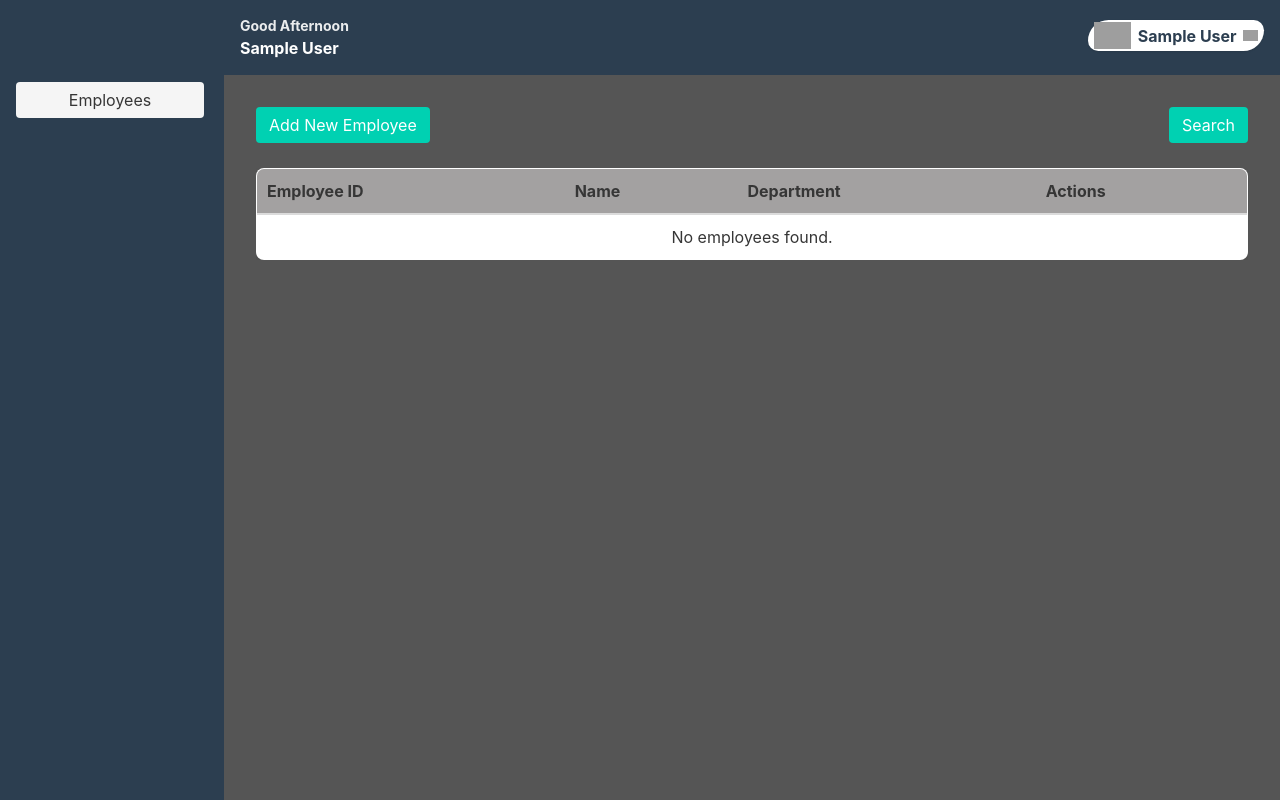
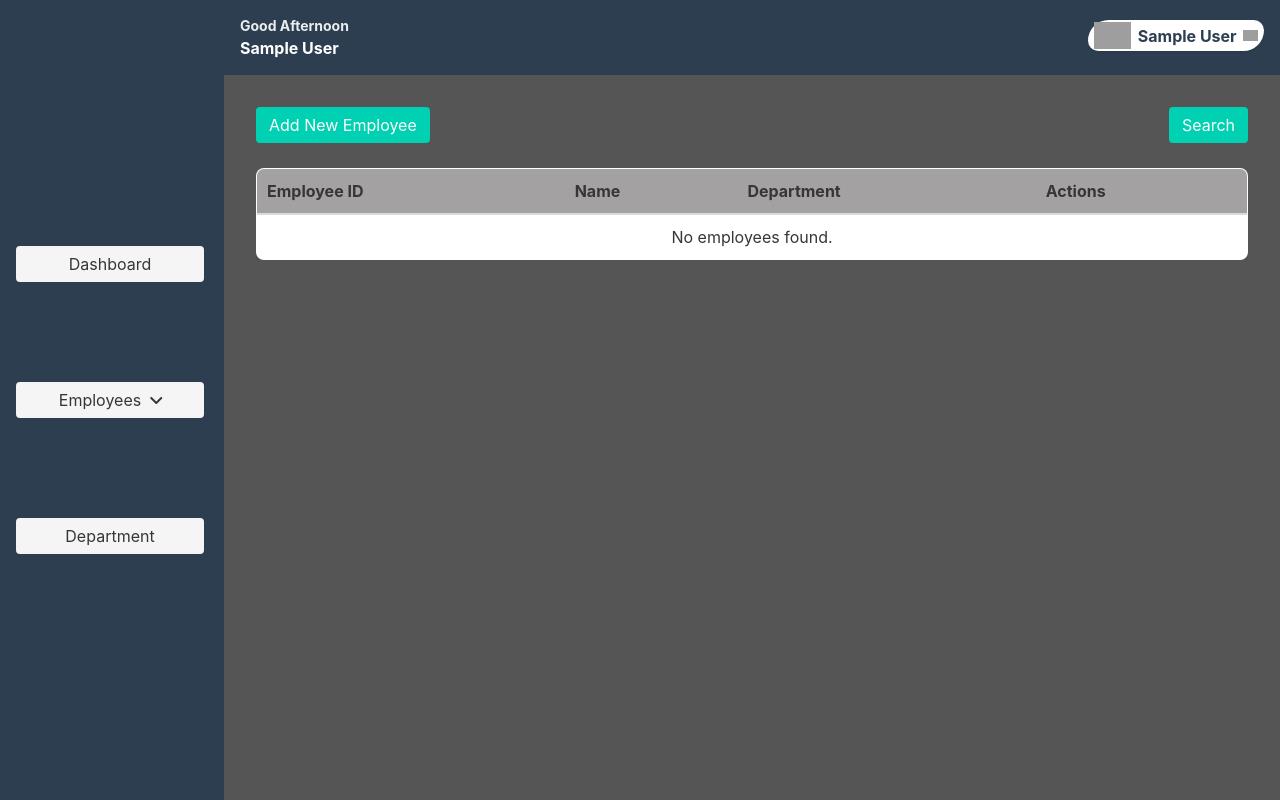
Before and after one commit to AshiMahajan/Employee-Analysis-and-Termination-algo, a Flask app: page /dashboard in a window 1280 px wide. Run offline with Flask 3, Linux system fonts and the light colour scheme; the visitor is signed in with stand-in values (Sample User, id 1); data that the repository does not hold is empty; some libraries are stand-ins or nearby versions; grey boxes are pictures that could not be loaded.

Commit message:
Revamp sidebar with dropdown and dashboard links
Updated the sidebar to include a dashboard button, a dropdown for employee roles (Manager and Associate), and a department button. Added new styles for hover effects and dropdown appearance, and included a script to toggle the dropdown menu for improved navigation.

```diff
--- a/templates/base.html
+++ b/templates/base.html
@@ -145,21 +145,128 @@
         max-height: 200px;
         opacity: 1;
       }
+      a.dropdown-item:hover {
+        background-color: transparent;
+      }
+      .zoom_hover{
+        font-size: 18px;
+        color: antiquewhite;
+        transition: transform 0.2s ease-in-out;
+        display: inline-block;
+        }
+
+       .zoom_hover:hover {
+        transform: scale(1.1);
+        }
     </style>
   </head>
   <body>
     <div class="container-flex">
       <!-- Sidebar -->
-      <div class="sidebar">
+      <div class="sidebar" style="justify-content: center">
         <!-- Only Employees Button -->
-        <div style="margin-top: 35%">
+        <div style="display: flex; flex-direction: column; gap: 100px">
+          <!-- Dashboard button -->
           <a
             href="{{ url_for('dashboard') }}"
             class="button is-light is-fullwidth"
           >
-            Employees
+            Dashboard
+          </a>
+
+          <!-- Employees dropdown -->
+          <div class="dropdown is-fullwidth" id="employeeDropdown">
+            <div class="dropdown-trigger" style="width: 100%">
+              <button
+                class="button is-light is-fullwidth"
+                aria-haspopup="true"
+                aria-controls="dropdown-menu"
+                onclick="toggleDropdown()"
+              >
+                <span>Employees</span>
+                <span class="icon is-small">
+                  <i class="fas fa-angle-down" aria-hidden="true"></i>
+                </span>
+              </button>
+            </div>
+            <div
+              class="dropdown-menu"
+              id="dropdown-menu"
+              role="menu"
+              style="width: 100%; text-align: center"
+            >
+              <div
+                class="dropdown-content"
+                style="
+                  background-color: #2c3e50;
+                  box-shadow: none;
+                  padding: 0px;
+                "
+              >
+                <a
+                  href="{{ url_for('dashboard') }}"
+                  class="dropdown-item"
+                  style="color: antiquewhite; display: flex;
+                        flex-direction: row;
+                        justify-content: space-evenly;"
+                >
+                  <span></span><img
+                src="{{ url_for('static', filename='images/icons8-branch-50.png') }}"
+                alt="User Icon"
+                width="24"
+                height="24"
+                    >
+                    <span class="zoom_hover" style="font-size: 18px; color: antiquewhite"
+                      >Manager</span
+                    ></span
+                  >
+                  <!-- Arrow style -->
+                </a>
+                <a
+                  href="{{ url_for('add_employee') }}"
+                  class="dropdown-item"
+                  style="color: antiquewhite; display: flex;
+                        flex-direction: row;
+                        justify-content: space-evenly;"
+                >
+                  <span></span><img
+                src="{{ url_for('static', filename='images/icons8-branch-50.png') }}"
+                alt="User Icon"
+                width="24"
+                height="24"
+                    >
+                    <span class="zoom_hover" style="font-size: 18px; color: antiquewhite"
+                      >Associate</span
+                    ></span
+                  >
+                  <!-- Arrow style -->
+                </a>
+              </div>
+            </div>
+          </div>
+
+          <!-- Department button -->
+          <a
+            href="{{ url_for('dashboard') }}"
+            class="button is-light is-fullwidth"
+          >
+            Department
           </a>
         </div>
+
+        <!-- FontAwesome for arrow icon -->
+        <script
+          src="https://kit.fontawesome.com/a076d05399.js"
+          crossorigin="anonymous"
+        ></script>
+
+        <!-- Toggle Script -->
+        <script>
+          function toggleDropdown() {
+            const dropdown = document.getElementById("employeeDropdown");
+            dropdown.classList.toggle("is-active");
+          }
+        </script>
       </div>
 
       <!-- Vertical Divider -->
```
